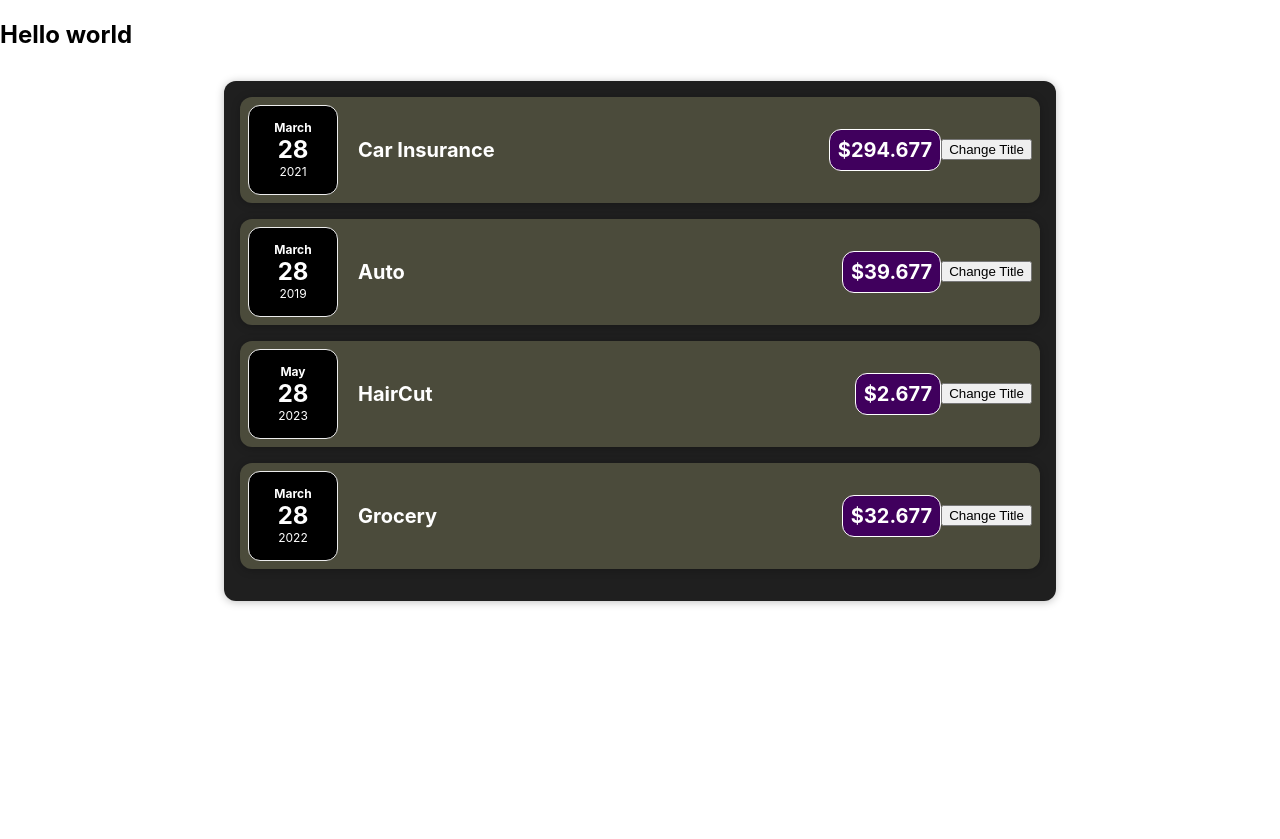
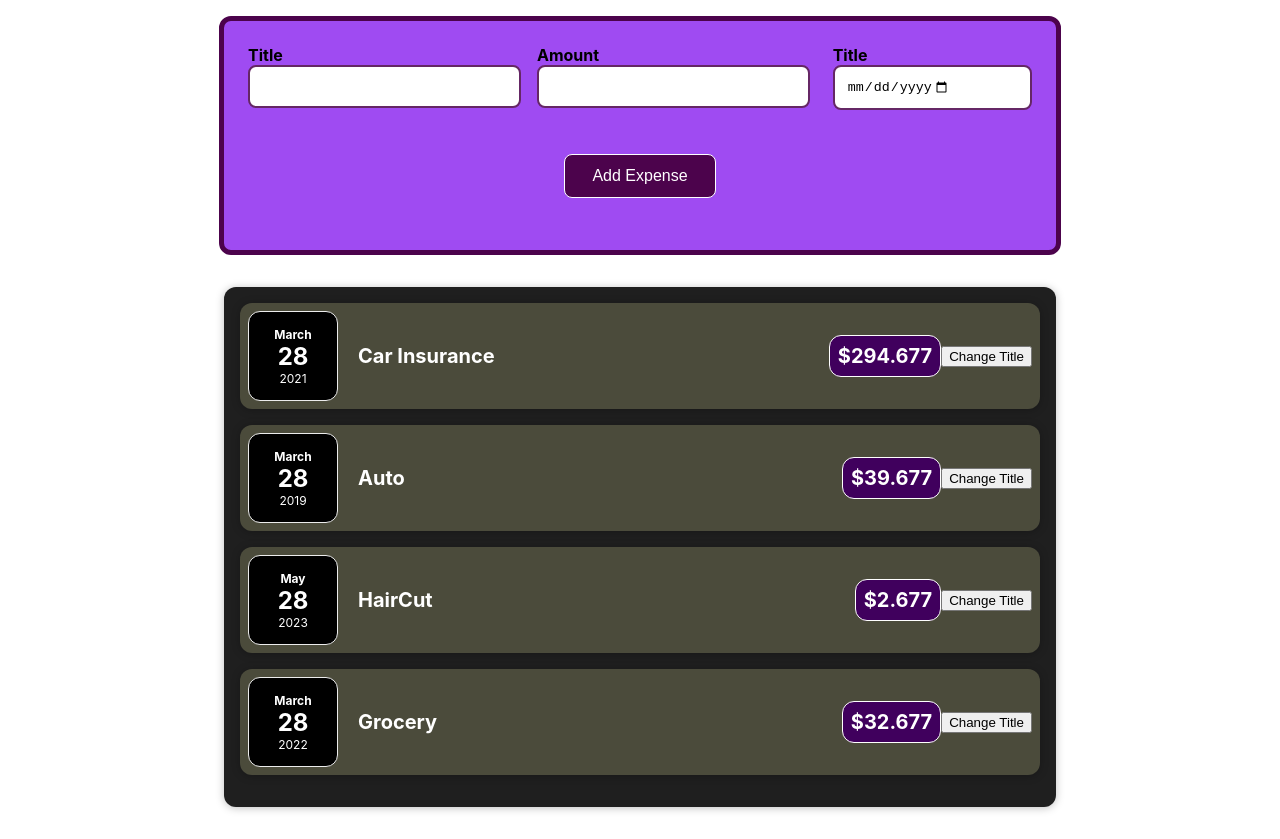
Before and after one commit to Code-Saurav/Bussiness_website, a React (Create React App) app: page / in a window 1280 px wide. Before the commit the page ends 800 px from the top, so only its background shows below. Built offline with nearby package versions, Linux system fonts and the light colour scheme.

Commit message:
UI Done for input

```diff
--- a/src/App.js
+++ b/src/App.js
@@ -1,6 +1,6 @@
 //html code inside the jsx function :
 import Expenses from "./components/Expenses/Expenses";
-
+import NewExpense from './components/NewExpense/NewExpense';
 
 const App = () => {
   const expenses = [
@@ -17,7 +17,7 @@ const App = () => {
 
   return (
     <div>
-      <h2>Hello world</h2>
+      <NewExpense/>
       <Expenses items = {expenses}/>
     </div>
   );
--- /dev/null
+++ b/src/components/NewExpense/ExpenseForm.css
@@ -0,0 +1,52 @@
+.new-expense__form{
+    padding: 1rem;
+    border-radius: 12px;
+    border: 5px solid rgb(76, 3, 76);
+    background-color: rgb(159, 75, 242);
+    width: 50rem;
+    margin: 1rem auto;
+    max-width: 95%;
+    flex-direction: column;
+}
+
+.new-expense__controls{
+    display: flex;
+    flex-direction:row;
+    justify-content: space-evenly;
+}
+
+.new-expense__control{
+    color: white;
+    padding: 0.5rem;
+    font-weight: bold;
+    color: black;
+    max-width: 95%;
+}
+
+.new-expense__control label{
+    margin-right: 5 px;
+    font-size: 1rem;
+}
+
+.new-expense__control input{
+    padding: 0.75rem;
+    padding-right: 5rem;
+    border-radius: 8px;
+    border: 2px solid rgb(101, 39, 101);
+}
+
+.new_expense__actions{
+    padding: 20px;
+    display: flex;
+}
+
+.new_expense__actions button{
+    padding: 0.75rem;
+    border-radius: 8px;
+    width: 20%;
+    color: white;
+    border: 1px solid white;
+    margin: 1rem auto;
+    background-color: rgb(76, 3, 76);
+    font-size: 1rem;
+}
--- /dev/null
+++ b/src/components/NewExpense/ExpenseForm.js
@@ -0,0 +1,36 @@
+import React from 'react';
+import './ExpenseForm.css'
+
+const ExpenseForm = () => {
+  return (
+    <form className = "new-expense__form">
+      <div className="new-expense__controls">
+        <div className="new-expense__control">
+          <label > Title</label>
+          <input type="text" />
+        </div>
+        {/* end of the new-expense__control */}
+
+        <div className="new-expense__control">
+          <label > Amount</label>
+          <input type="number" min = "0.01" step = "0.01" />
+        </div>
+        {/* end of the new-expense__control */}
+
+        <div className="new-expense__control">
+          <label > Title</label>
+          <input type="date" min = "2019-01-01" max = "2022-12-31" />
+        </div>
+        {/* end of the new-expense__control */}
+
+      </div>
+      {/* end of the new-expense__controls */}
+
+      <div className="new_expense__actions">
+          <button type = "submit"> Add Expense</button>
+      </div>
+
+    </form>
+  )
+}
+export default ExpenseForm;
--- /dev/null
+++ b/src/components/NewExpense/NewExpense.js
@@ -0,0 +1,13 @@
+import React from 'react';
+import './NewExpense.css';
+import ExpenseForm from './ExpenseForm';
+
+const newExpense = () => {
+  return (
+    <div className="new-expense">
+        <ExpenseForm/>
+    </div>
+  )
+}
+
+export default newExpense;
```
Also changed, not shown: src/components/NewExpense/NewExpense.css (added).
